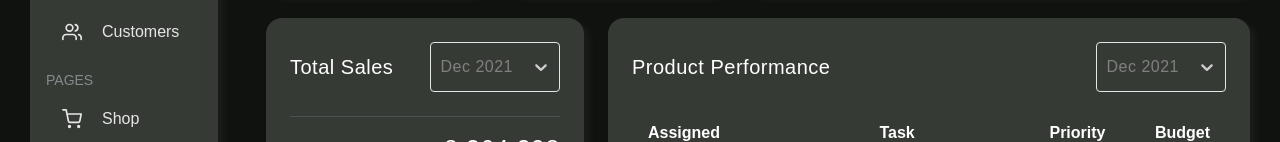
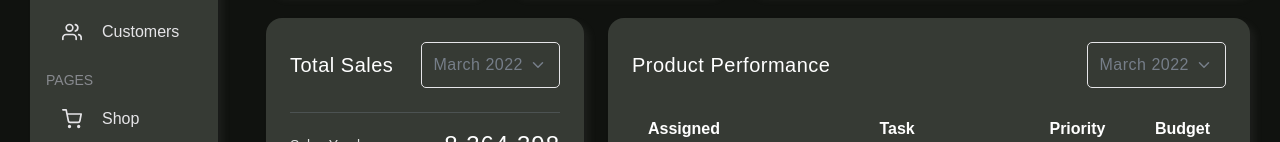
Before and after one commit to sweeetlatte/dashboard, a React (Create React App) app: page / in a window 1280 px wide. Shown: the part 518-660 px from the top of the page. Built offline with nearby package versions, Linux system fonts and the light colour scheme.

Commit message:
[fix] temporary custom select box

```diff
--- a/src/components/CustomSelectBox/index.tsx
+++ b/src/components/CustomSelectBox/index.tsx
@@ -1,4 +1,6 @@
+/* eslint-disable @typescript-eslint/no-unused-vars */
 /* eslint-disable @typescript-eslint/no-explicit-any */
+import * as Icon from 'react-feather';
 import Select from 'react-select';
 
 import styles from './styles.module.scss';
@@ -67,5 +69,13 @@ export default function CustomSelectBox({
     </div>
   );
 
-  return <CustomSelectBox />;
+  const TemporaryCustomSelectBox = () => (
+    <div className={styles.temporary}>
+      <div>March 2022</div>
+      <Icon.ChevronDown size={18} />
+    </div>
+  );
+
+  // return <CustomSelectBox />;
+  return <TemporaryCustomSelectBox />;
 }
--- a/src/components/CustomSelectBox/styles.module.scss
+++ b/src/components/CustomSelectBox/styles.module.scss
@@ -1,3 +1,6 @@
+@import '../../assets/styles/variables.scss';
+@import '../../assets/styles/index.scss';
+
 .container {
   z-index: 0 !important;
   position: relative;
@@ -6,3 +9,16 @@
     z-index: 0 !important;
   }
 }
+
+.temporary {
+  display: flex;
+  align-items: center;
+  padding: 6px 12px;
+  color: $neutral2;
+  border: solid 1px var(--card-text);
+  border-radius: $radius-active-tab;
+
+  > * + * {
+    padding-left: 6px;
+  }
+}
```
